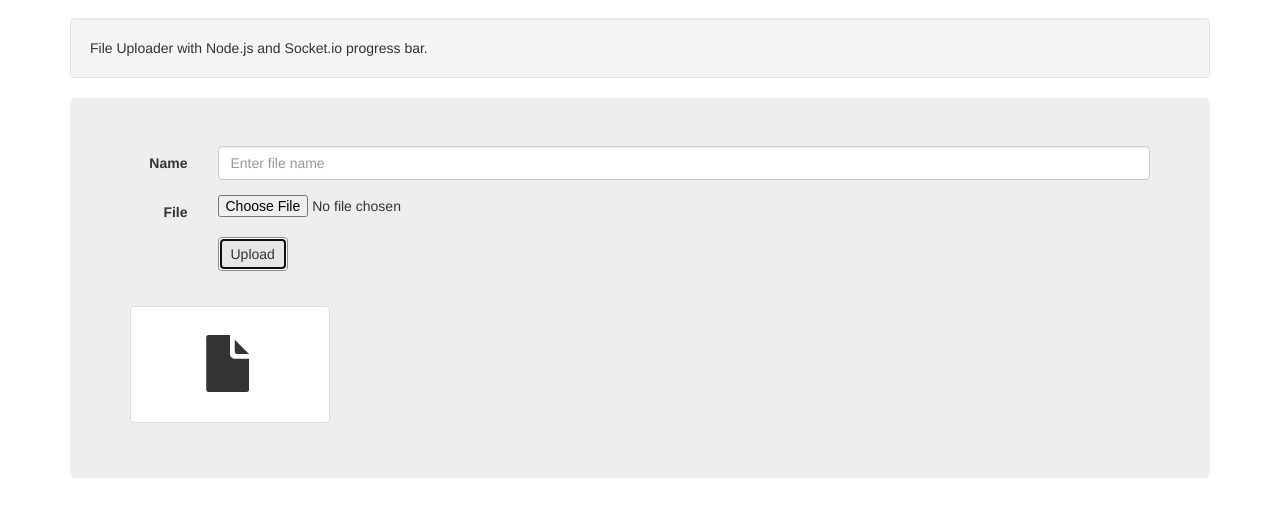
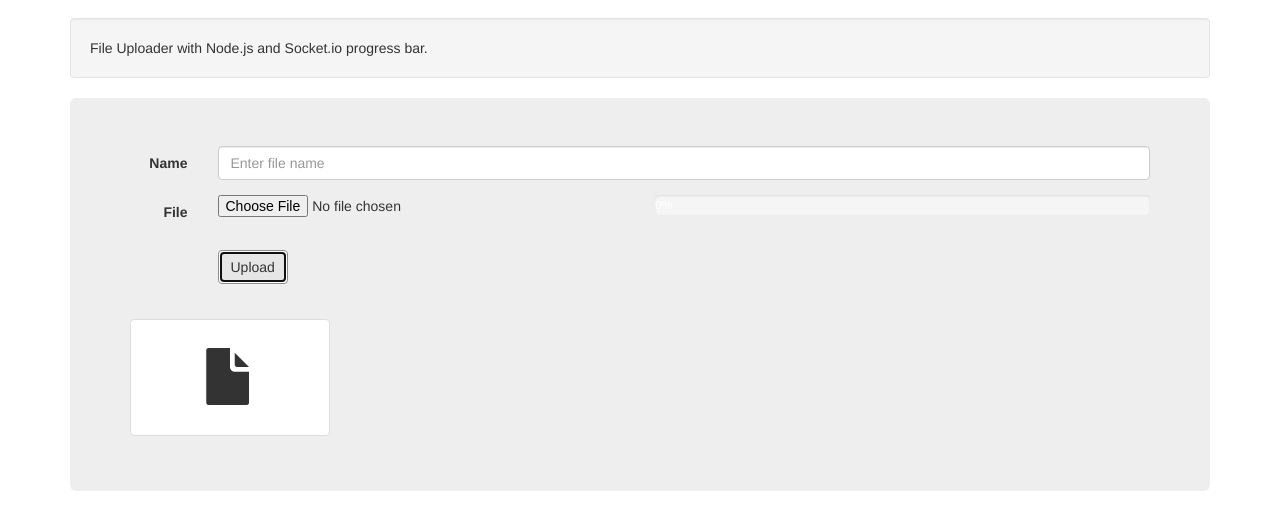
Before and after one commit to martinjezek/node-fileuploader, a website: page public/index.html in a window 1280 px wide. Both pictures are taken after typing "Sample" into the empty fields and a click on the button "Upload". Shown: the part 102-632 px from the top of the page. Drawn offline with nearby package versions, Linux system fonts and the light colour scheme; no server answers.

Commit message:
feat: add progress bar and socket.io libraries #5

```diff
--- a/bower.json
+++ b/bower.json
@@ -6,7 +6,8 @@
   "dependencies": {
     "jquery": "~2.1.1",
     "bootstrap": "~3.2.0",
-    "handlebars": "~2.0.0"
+    "handlebars": "~2.0.0",
+    "socket.io-client": "~1.1.0"
   },
   "devDependencies": {}
 }
--- a/public/css/style.css
+++ b/public/css/style.css
@@ -37,3 +37,19 @@ h2 {
     font-size: 16px;
     margin-bottom: 0px;
 }
+
+#progress-bar {
+    -webkit-transition: opacity 0.4s ease;
+       -moz-transition: opacity 0.4s ease;
+         -o-transition: opacity 0.4s ease;
+            transition: opacity 0.4s ease;
+    -ms-filter: "progid:DXImageTransform.Microsoft.Alpha(Opacity=0)";
+        filter: alpha(opacity=0);
+    opacity: 0;
+}
+
+#progress-bar.active {
+    -ms-filter: "progid:DXImageTransform.Microsoft.Alpha(Opacity=100)";
+        filter: alpha(opacity=100);
+    opacity: 1;
+}
--- a/public/index.html
+++ b/public/index.html
@@ -25,8 +25,11 @@
                     </div>
                     <div class="form-group">
                         <label for="file" class="col-sm-1 control-label">File</label>
-                        <div class="col-sm-11">
+                        <div class="col-sm-5">
                             <input type="file" id="file" name="file">
+                        </div>
+                        <div class="col-sm-6">
+                            <div class="progress" id="progress-bar"></div>
                         </div>
                     </div>
                     <div class="form-group">
@@ -39,7 +42,7 @@
             </div>
         </div>
 
-        <script id="uploadItem" type="text/x-handlebars-template">
+        <script id="uploadItemTemplate" type="text/x-handlebars-template">
             <div class="img-thumbnail">
                 {{#ifCond type '===' 'image/jpeg'}}
                     <img src="{{path}}" alt="{{name}}">
@@ -50,9 +53,14 @@
             </div>
         </script>
 
+        <script id="progressbarTemplate" type="text/x-handlebars-template">
+            <div class="progress-bar"  role="progressbar" aria-valuenow="45" aria-valuemin="0" aria-valuemax="100" style="width: {{this}}%">{{this}}%</div>
+        </script>
+
         <script type="text/javascript" src="/bower_components/jquery/dist/jquery.min.js"></script>
         <script type="text/javascript" src="/bower_components/bootstrap/dist/js/bootstrap.min.js"></script>
         <script type="text/javascript" src="/bower_components/handlebars/handlebars.min.js"></script>
+        <script type="text/javascript" src="/bower_components/socket.io-client/socket.io.js"></script>
         <script type="text/javascript" src="/js/handlebars.helpers.js"></script>
         <script type="text/javascript" src="/js/main.js"></script>
     </body>
--- a/public/js/main.js
+++ b/public/js/main.js
@@ -1,7 +1,11 @@
 'use strict';
 
 var $uploadList = $('#upload-list');
-var uploadItemTemplate = Handlebars.compile($('#uploadItem').html());
+var $progressbar = $('#progress-bar');
+var uploadItemTemplate = Handlebars.compile($('#uploadItemTemplate').html());
+var progressbarTemplate = Handlebars.compile($('#progressbarTemplate').html());
+
+var socket = io();
 
 $('form').on('submit', function() {
     $.ajax({
@@ -12,6 +16,10 @@ $('form').on('submit', function() {
         processData: false,
         contentType: false,
         cache: false,
+        beforeSend: function() {
+            $progressbar.html(progressbarTemplate(0));
+            $progressbar.addClass('active');
+        },
         success: function(file) {
             if (file.path !== null) {
                 // render uploaded item
@@ -21,6 +29,7 @@ $('form').on('submit', function() {
                 $('#name').val('');
                 $('#file').val('');
             }
+            // $progressbar.removeClass('active');
         }
     });
     return false;
```
Also changed, not shown: app.js (+7 -0 lines), 1 other file.
